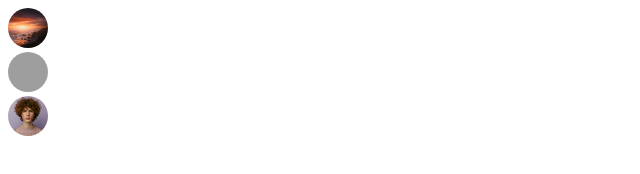
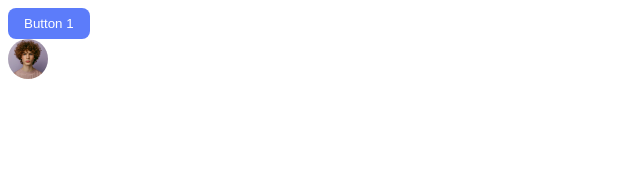
Before and after one commit to taewookim02/Dropdown, a website built with webpack: page src/index.html in a window 1280 px wide. Shown: the whole page, without its empty margins (0-640 px from the left). Built offline with nearby package versions, Linux system fonts and the light colour scheme; grey boxes are pictures that could not be loaded.

Commit message:
Add btn skeleton

```diff
--- /dev/null
+++ b/src/DropdownButton.js
@@ -0,0 +1,9 @@
+export class DropdownButton {
+  constructor() {
+    this.dropdownOuterEl = this.createDropdown();
+  }
+
+  createDropdown = () => {};
+
+  attachEventListeners = () => {};
+}
--- a/src/DropdownWithImg.js
+++ b/src/DropdownWithImg.js
@@ -52,18 +52,18 @@ document.body.appendChild(dropdown3);
   createDropdown = () => {
     // outer div
     const dropdownOuterEl = document.createElement("div");
-    dropdownOuterEl.classList.add("dropdown__outer");
+    dropdownOuterEl.classList.add("dropdown-img__outer");
 
     // image
     const img = new Image();
     img.src = this.imageUrl;
-    img.classList.add("dropdown__outer--profile-img");
+    img.classList.add("dropdown-img__outer--profile-img");
     img.alt = "Profile picture";
     dropdownOuterEl.appendChild(img);
 
     // inner div
     const dropdownInnerEl = document.createElement("div");
-    dropdownInnerEl.classList.add("dropdown__inner");
+    dropdownInnerEl.classList.add("dropdown-img__inner");
 
     // inner div - links
     for (const text in this.linkInfo) {
@@ -72,7 +72,7 @@ document.body.appendChild(dropdown3);
       const linkEl = document.createElement("a");
       linkEl.href = href;
       linkEl.textContent = text;
-      linkEl.classList.add("dropdown__inner--link");
+      linkEl.classList.add("dropdown-img__inner--link");
       dropdownInnerEl.appendChild(linkEl);
     }
 
@@ -90,10 +90,11 @@ document.body.appendChild(dropdown3);
    */
   attachEventListeners = () => {
     const profileImgEl = this.dropdownOuterEl.querySelector(
-      ".dropdown__outer--profile-img"
+      ".dropdown-img__outer--profile-img"
     );
-    const dropdownInnerEl =
-      this.dropdownOuterEl.querySelector(".dropdown__inner");
+    const dropdownInnerEl = this.dropdownOuterEl.querySelector(
+      ".dropdown-img__inner"
+    );
 
     profileImgEl.addEventListener("click", (e) => {
       e.stopPropagation(); // Prevent the click from bubbling to the document
--- a/src/index.html
+++ b/src/index.html
@@ -9,6 +9,15 @@
 
 <body>
 
+
+  <div class="dropdown-btn__outer">
+    <button class="dropdown-btn__outer--btn">Button 1</button>
+    <div class="dropdown-btn__inner">
+      <a href="#" class="dropdown-btn__inner--link">My Account</a>
+      <a href="#" class="dropdown-btn__inner--link">Settings</a>
+      <a href="#" class="dropdown-btn__inner--link">Logout</a>
+    </div>
+  </div>
 </body>
 
 </html>
--- a/src/index.js
+++ b/src/index.js
@@ -1,20 +1,7 @@
 "use strict";
 import "./style.css";
 import { DropdownWithImg } from "./DropdownWithImg";
+import { DropdownButton } from "./DropdownButton";
 
-const linkInfo = {
-  "Google Link": "https://www.google.com",
-  StackOverflow: "https://stackoverflow.com/",
-  YouTube: "https://www.youtube.com/",
-};
-import customImg from "./assets/customImg.jpg";
-const dropExample = new DropdownWithImg(linkInfo, customImg);
-const drop2 = new DropdownWithImg(
-  undefined,
-  "https://images.pexels.com/photos/21945939/pexels-photo-21945939.jpeg?auto=compress&cs=tinysrgb&w=300&lazy=load"
-);
-const drop3 = new DropdownWithImg();
-
-document.body.appendChild(dropExample);
-document.body.appendChild(drop2);
-document.body.appendChild(drop3);
+const ex = new DropdownWithImg();
+document.body.appendChild(ex);
--- a/src/styles/style.css
+++ b/src/styles/style.css
@@ -1,21 +1,39 @@
-.dropdown__outer {
+.dropdown-img__outer {
   position: relative;
   color: var(--clr-base-dk);
   font-size: var(--fs-link);
 }
 
-.dropdown__outer--profile-img {
+/* IMG */
+.dropdown-img__outer--profile-img {
   width: 40px;
   height: 40px;
   border-radius: 50%;
   box-sizing: border-box;
+  cursor: pointer;
+}
+
+/* BTN */
+.dropdown-btn__outer--btn {
+  box-sizing: border-box;
+  color: var(--clr-ft-white);
+  border: none;
+  background-color: var(--clr-btn);
+  padding: 8px 16px;
+  cursor: pointer;
+  border-radius: 8px;
 
   &:hover {
-    cursor: pointer;
+    background-color: var(--clr-btn-lt);
+  }
+
+  &:active {
+    background-color: var(--clr-btn-dkst);
   }
 }
 
-.dropdown__inner {
+.dropdown-img__inner,
+.dropdown-btn__inner {
   display: flex;
   flex-direction: column;
   border: 1px solid var(--clr-base);
@@ -26,7 +44,8 @@
   overflow: hidden;
 }
 
-.dropdown__inner--link {
+.dropdown-img__inner--link,
+.dropdown-btn__inner--link {
   padding: 4px;
   padding-right: 8px;
   text-decoration: none;
@@ -55,7 +74,7 @@
 }
 
 @media (max-width: 600px) {
-  .dropdown__outer--profile-img {
+  .dropdown-img__outer--profile-img {
     width: 35px;
     height: 35px;
   }
--- a/src/styles/variables.css
+++ b/src/styles/variables.css
@@ -1,10 +1,17 @@
 :root {
   --clr-link-bg: #fff;
+
+  --clr-ft-white: #fff;
 
   --clr-base: #666;
   --clr-base-lt: #999;
   --clr-base-ltst: #ebebeb;
   --clr-base-dk: #333;
 
+  --clr-btn: #5c7cfa;
+  --clr-btn-lt: #748ffc;
+  --clr-btn-dk: #4263eb;
+  --clr-btn-dkst: #364fc7;
+
   --fs-link: 14px;
 }
```
Also changed, not shown: dist/586d82edd56f2e88f8730deead385e59.jpg (deleted), dist/app.bundle.js, dist/index.html.
